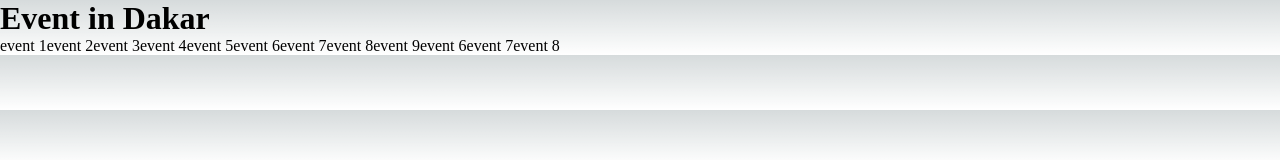
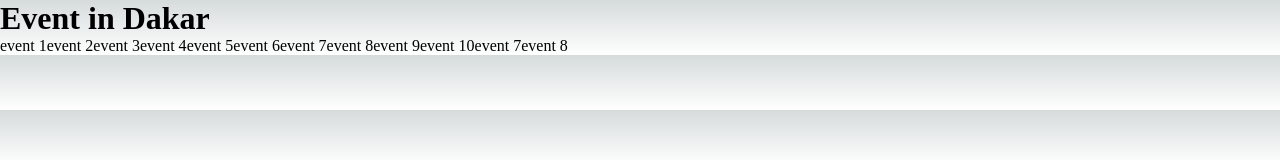
Before and after one commit to RichardNk24/Event_App, a Next.js app: page /events/event1 in a window 1280 px wide. Shown: the top 160 px of the page. Built offline with nearby package versions, Linux system fonts and the light colour scheme.

Commit message:
More events

```diff
--- a/pages/events/[categories]/index.js
+++ b/pages/events/[categories]/index.js
@@ -11,7 +11,7 @@ const SingleEvent = () => {
             <a href="/events/event4">event 7</a>
             <a href="/events/event5">event 8</a>
             <a href="/events/event5">event 9</a>
-            <a href="/events/event3">event 6</a>
+            <a href="/events/event3">event 10</a>
             <a href="/events/event4">event 7</a>
             <a href="/events/event5">event 8</a>
         </div>
```
